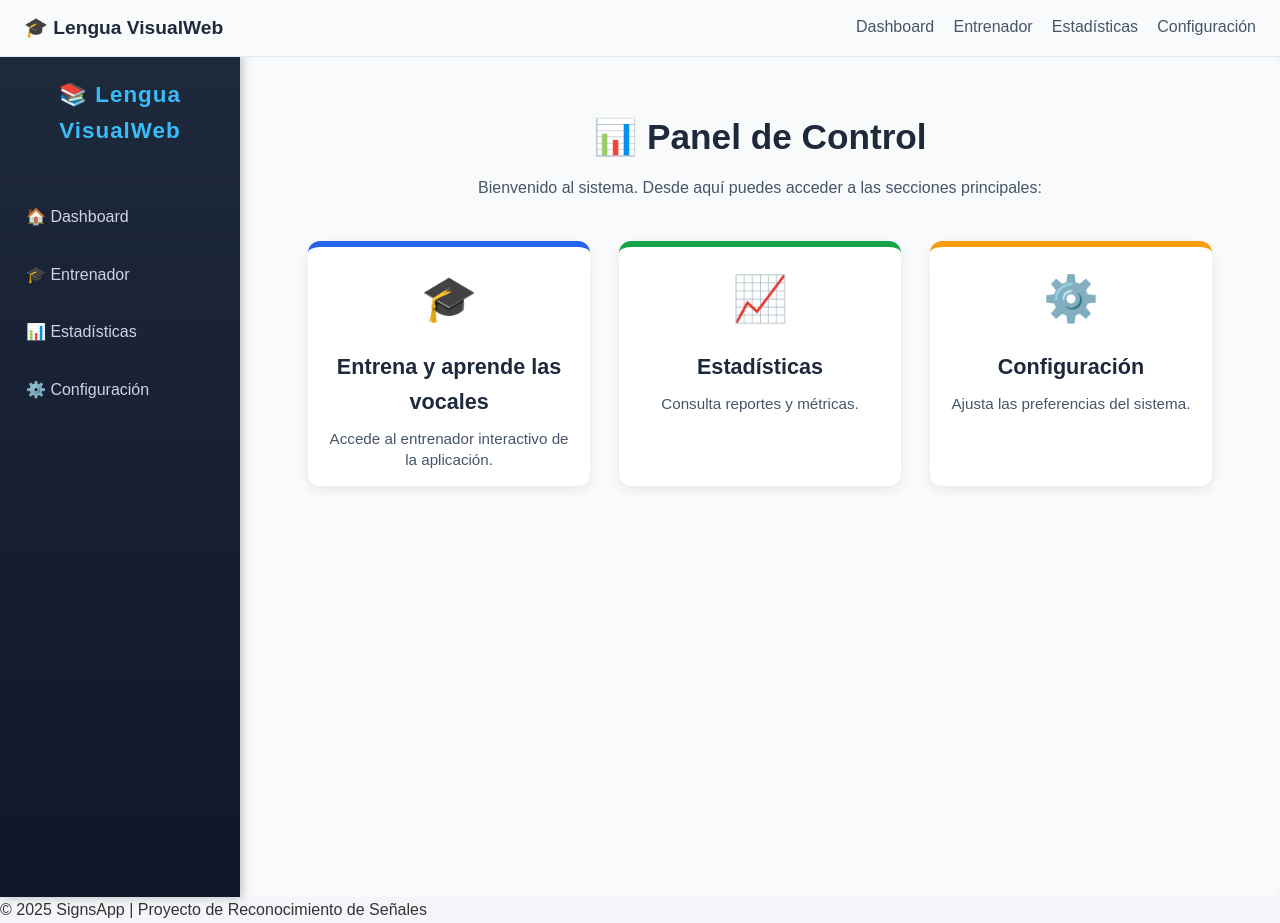
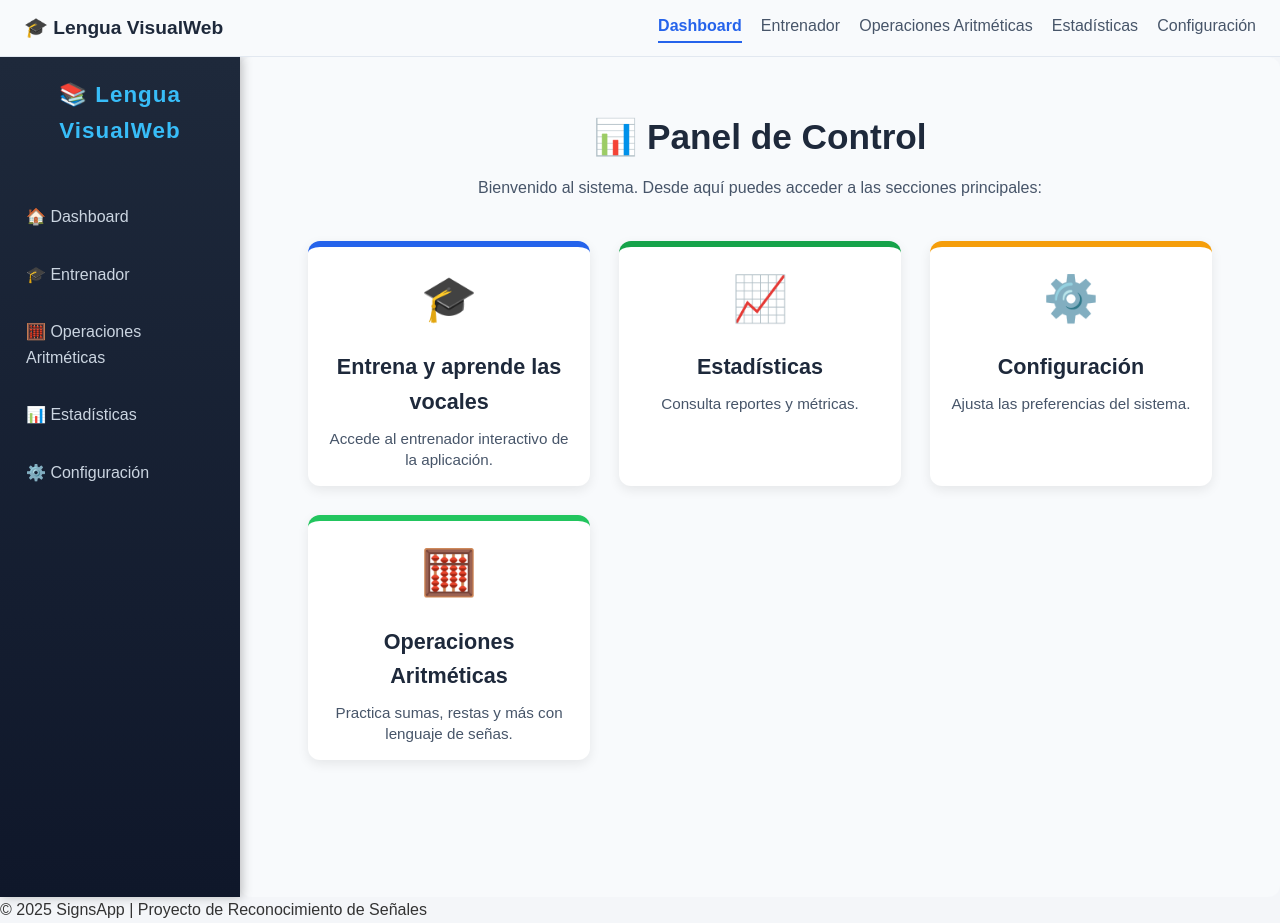
Before and after one commit to aguilarjordy/FINAL, a React (Vite) app in the folder frontend/: page / in a window 1280 px wide. Built offline with nearby package versions, Linux system fonts and the light colour scheme.

Commit message:
Añadir Arithmetic.css y actualizar dash router y css

```diff
--- a/frontend/src/components/Navbar.jsx
+++ b/frontend/src/components/Navbar.jsx
@@ -8,11 +8,14 @@ const Navbar = () => {
     <header className="navbar">
       <div className="navbar-logo">🎓 Lengua VisualWeb</div>
       <nav className="navbar-links">
-        <NavLink to="/dashboard" className="nav-item">
+        <NavLink to="/" end className="nav-item">
           Dashboard
         </NavLink>
         <NavLink to="/entrenador" className="nav-item">
           Entrenador
+        </NavLink>
+        <NavLink to="/aritmetica" className="nav-item">
+          Operaciones Aritméticas
         </NavLink>
         <NavLink to="/estadisticas" className="nav-item">
           Estadísticas
--- a/frontend/src/components/Sidebar.jsx
+++ b/frontend/src/components/Sidebar.jsx
@@ -14,6 +14,9 @@ const Sidebar = () => {
           <Link to="/entrenador">🎓 Entrenador</Link>
         </li>
         <li>
+          <Link to="/aritmetica">🧮 Operaciones Aritméticas</Link>
+        </li>
+        <li>
           <Link to="/estadisticas">📊 Estadísticas</Link>
         </li>
         <li>
--- /dev/null
+++ b/frontend/src/pages/Arithmetic.jsx
@@ -0,0 +1,15 @@
+import React from "react";
+
+const Arithmetic = () => {
+  return (
+    <div style={{ padding: "2rem" }}>
+      <h1>🧮 Operaciones Aritméticas con Señas</h1>
+      <p>
+        Aquí podrás practicar sumas, restas y otras operaciones usando
+        lenguaje de señas.
+      </p>
+    </div>
+  );
+};
+
+export default Arithmetic;
--- a/frontend/src/pages/Dashboard.jsx
+++ b/frontend/src/pages/Dashboard.jsx
@@ -32,6 +32,13 @@ function Dashboard() {
           <h2>Configuración</h2>
           <p>Ajusta las preferencias del sistema.</p>
         </Link>
+
+        {/* Nueva tarjeta: Operaciones Aritméticas */}
+        <Link to="/aritmetica" className="card card-success">
+          <div className="card-icon">🧮</div>
+          <h2>Operaciones Aritméticas</h2>
+          <p>Practica sumas, restas y más con lenguaje de señas.</p>
+        </Link>
       </div>
     </div>
   );
--- a/frontend/src/router.jsx
+++ b/frontend/src/router.jsx
@@ -6,6 +6,7 @@ import Dashboard from "./pages/Dashboard";
 import App from "./pages/App";
 import Stats from "./pages/Stats";           // 📊 Página de estadísticas
 import Settings from "./pages/Settings";     // ⚙️ Página de configuración
+import Arithmetic from "./pages/Arithmetic"; // 🧮 Nueva página de aritmética
 
 const AppRouter = () => {
   return (
@@ -17,6 +18,9 @@ const AppRouter = () => {
 
         {/* Ruta al App principal (Entrena y aprende las vocales) */}
         <Route path="entrenador" element={<App />} />
+
+        {/* Nueva sección de Operaciones Aritméticas */}
+        <Route path="aritmetica" element={<Arithmetic />} />
 
         {/* Otras secciones */}
         <Route path="estadisticas" element={<Stats />} />
--- a/frontend/src/styles/dashboard.css
+++ b/frontend/src/styles/dashboard.css
@@ -87,6 +87,12 @@
   background: #fffbeb;           /* amarillo muy claro */
 }
 
+/* 🔥 Nueva tarjeta para Operaciones Aritméticas */
+.card-success {
+  border-top: 6px solid #22c55e; /* verde brillante */
+  background: #f0fdf4;           /* verde muy claro */
+}
+
 .card h2 {
   font-size: 1.35rem;
   margin-bottom: 0.5rem;
```
